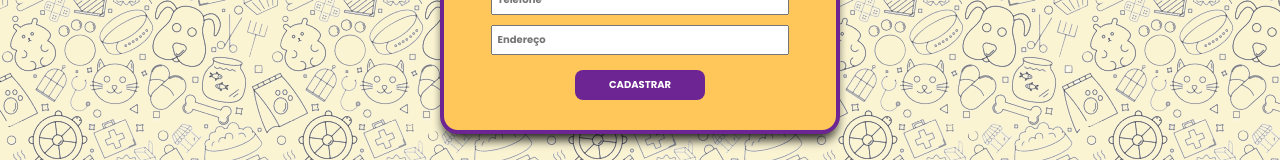
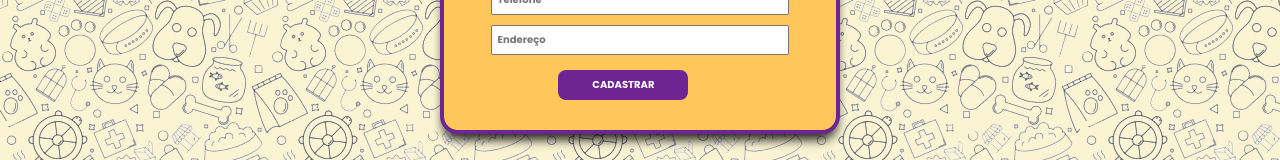
Before and after one commit to GuilhermeRodrigues123/Site-Pet-Amigo, a React (Create React App) app: page /cadastro in a window 1280 px wide. Shown: the part 599-759 px from the top of the page. Built offline with nearby package versions, Linux system fonts and the light colour scheme.

Commit message:
Botao meuPerfil

```diff
--- a/src/pages/MeuPerfil/meuPerfil.css
+++ b/src/pages/MeuPerfil/meuPerfil.css
@@ -9,6 +9,11 @@
     row-gap: 50px;
     padding: 30vh 10vw;
 
+}
+
+.cadbutton{
+    margin-right: 10%;
+    max-width: 80%;
 }
 
 .minicard{
```
